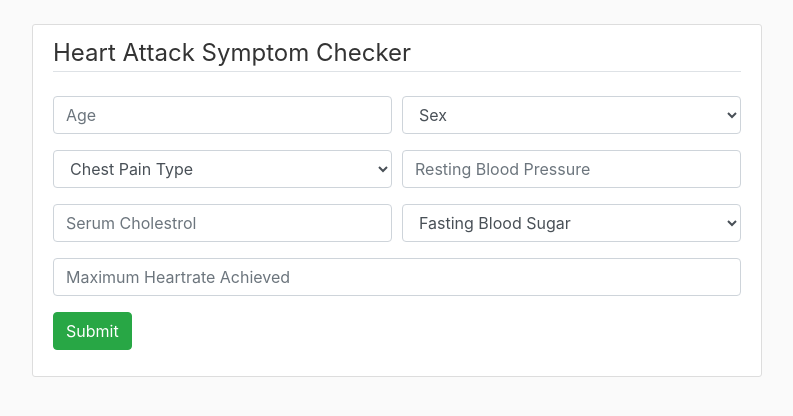
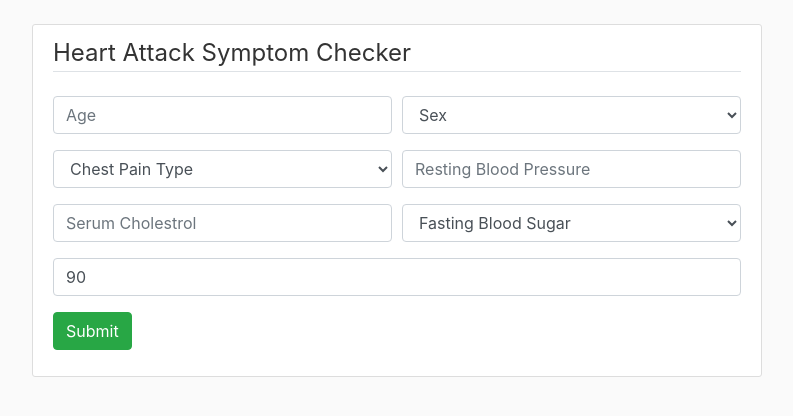
Before and after one commit to imadarshj/PMS, a Flask app: page /symptom-checker in a window 1280 px wide. Shown: the part 56-472 px from the top of the page, without its empty margins (53-846 px from the left). Run offline with Flask 2, Linux system fonts and the light colour scheme; a user stored in the database is signed in; parts of the project's set-up code (start-up, migrations or seed data) failed here and were passed over; some libraries are stand-ins or nearby versions.

Commit message:
Minor Bugs Fixed

```diff
--- a/Web App/app/routes.py
+++ b/Web App/app/routes.py
@@ -85,7 +85,7 @@ def logout():
 
 
 input_list = []
-maximum_heart_rate = 122
+maximum_heart_rate = 0
 
 
 def most_frequent(List):
@@ -156,7 +156,8 @@ def dashboard():
     # mail.send(message)
     #####################
     # Calculating the most frequent heart rate
-    maximum_heart_rate = 151
+    global maximum_heart_rate
+    maximum_heart_rate = most_frequent(bpm)
     # print(var_list)
     # print(maximum_heart_rate)
     symptoms1 = ""
@@ -193,9 +194,9 @@ def predict():
             'trestbps': [values[3]],
             'chol': [values[4]],
             'fbs': [values[5]],
-            'thalach': [values[6]]
+            'thalach': [maximum_heart_rate]
         })
-        # print(var_list)
+        # print(maximum_heart_rate)
         output = model.predict(check)
         result = ''
         if(int(output[0]) == 0):
@@ -206,12 +207,12 @@ def predict():
                 f'You do have symptoms of Heart Disease. Please consult a doctor.', 'danger')
             result = 'You did have symptoms of Heart Disease'
         report = Report(age=values[0], sex=values[1], cp=values[2], trestbps=values[3], chol=values[4], fbs=values[5], restecg=str('remove'),
-                        thalach=values[6], exang=str('remove'), oldpeak=str('remove'), slope=str('remove'), ca=str('remove'), thal=str('remove'), result=result, patient=current_user)
+                        thalach=maximum_heart_rate, exang=str('remove'), oldpeak=str('remove'), slope=str('remove'), ca=str('remove'), thal=str('remove'), result=result, patient=current_user)
         db.session.add(report)
         db.session.commit()
         return render_template('predict.html', title='Predict')
     else:
-        return render_template('predict.html', title='Predict')
+        return render_template('predict.html', title='Predict', maximum_heart_rate=maximum_heart_rate)
 
 
 @ app.route('/reports', methods=['GET', 'POST'])
--- a/Web App/app/templates/predict.html
+++ b/Web App/app/templates/predict.html
@@ -51,7 +51,7 @@
                 <div class="form-group">
                     <div class="form-row">
                         <div class="col">
-                            <input type="number" class="form-control" placeholder="Maximum Heartrate Achieved" name="mha">
+                            <input type="number" class="form-control" placeholder="Frequent Heartrate" name="mha" value={{maximum_heart_rate}}>
                         </div>
                     </div>
                 </div>
```
Also changed, not shown: Web App/app/site.db.
